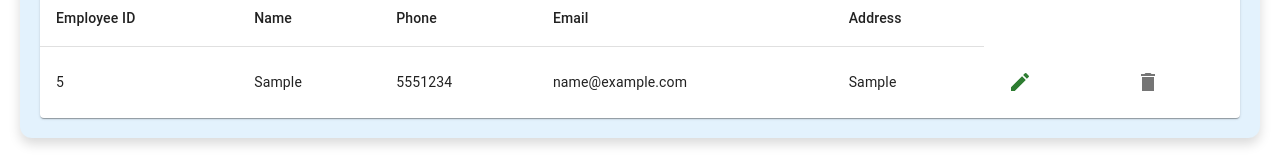
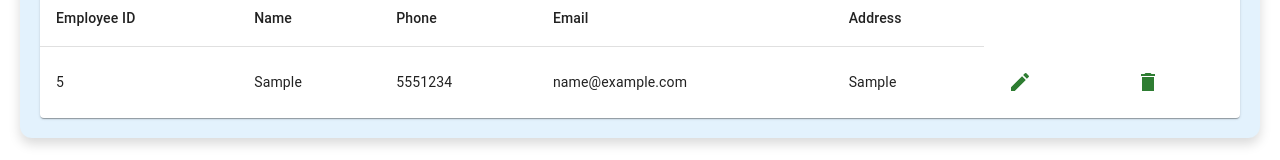
Before and after one commit to n1th1n-19/Workshop-project, a React (Create React App) app in the folder localstorage/: page / in a window 1280 px wide. Both pictures are taken after typing "5", "Sample", "5551234", "name@example.com", "Sample" into the empty fields and a click on the button "SAVE". Shown: the part 597-757 px from the top of the page. Built offline with nearby package versions, Linux system fonts and the light colour scheme.

Commit message:
Change delete icon color from red to success in LocalStorage component

```diff
--- a/localstorage/src/Components/LocalStorage.jsx
+++ b/localstorage/src/Components/LocalStorage.jsx
@@ -238,7 +238,7 @@ export default function LocalStorage() {
                 </TableCell>
                 <TableCell>
                   <IconButton>
-                        <DeleteSharpIcon color="red"/>
+                        <DeleteSharpIcon color="success"/>
                   </IconButton>
                 </TableCell>
               </TableRow>
```
